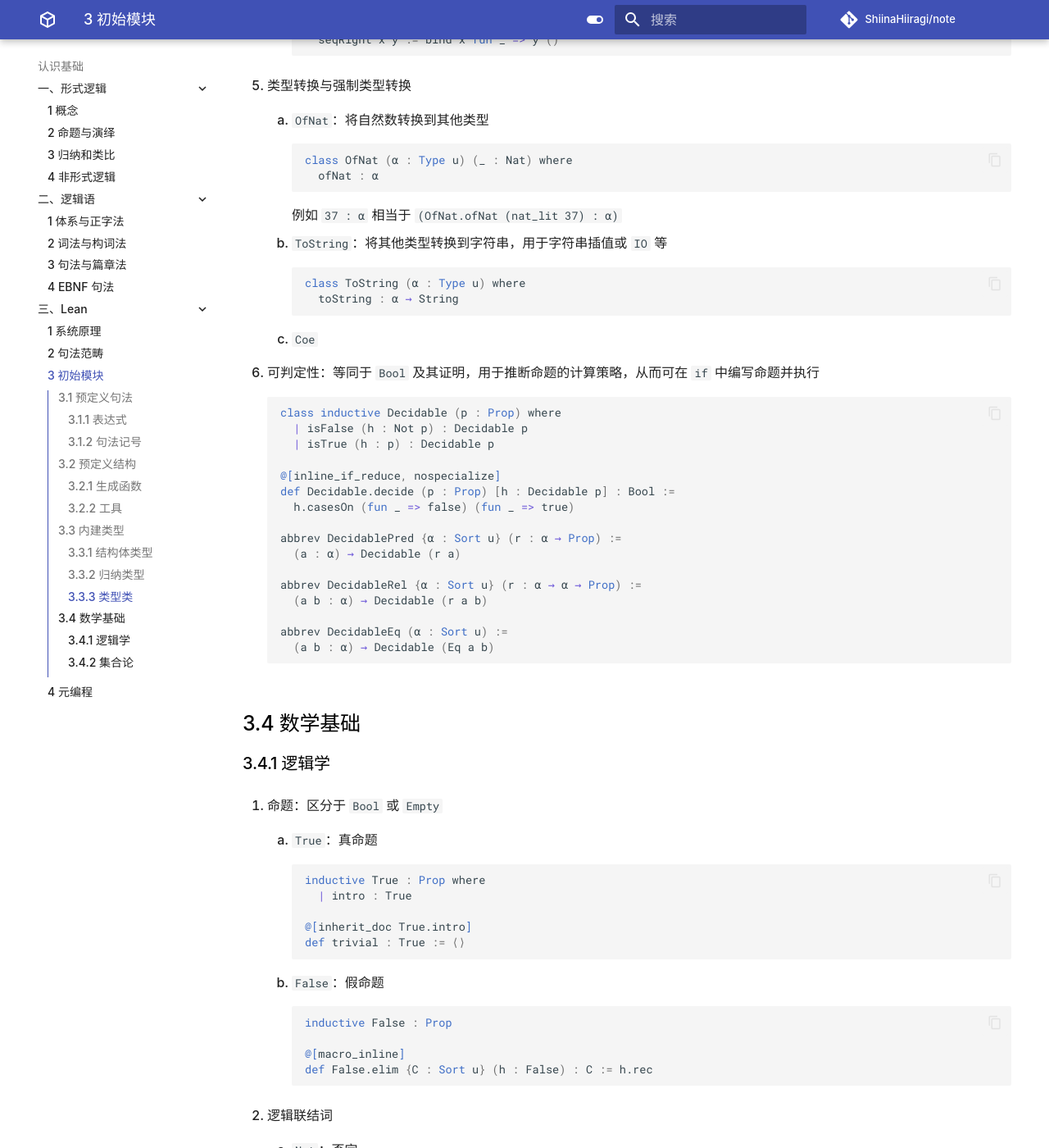
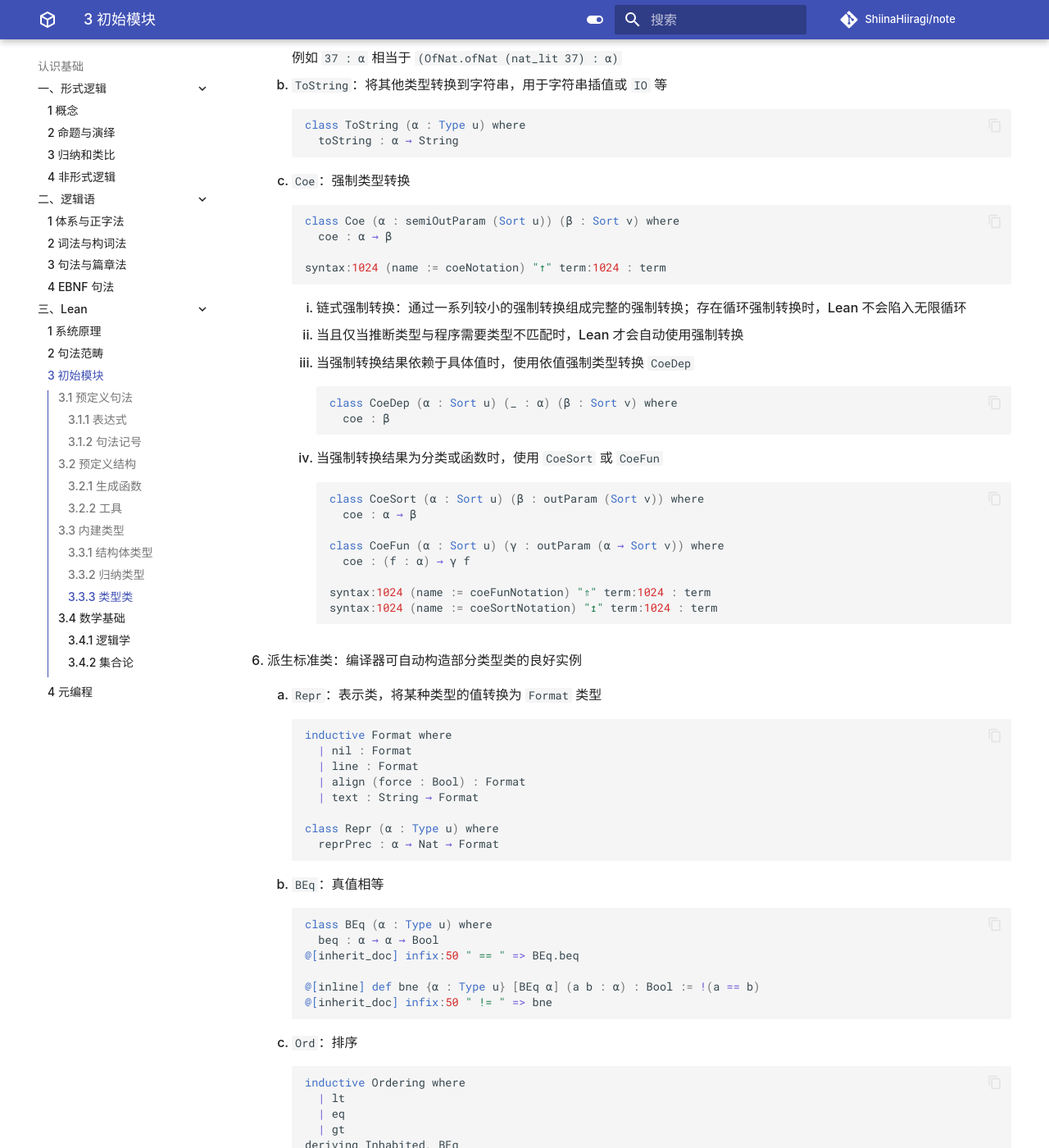
Before and after one commit to ShiinaHiiragi/note, an MkDocs documentation site: the page built from docs/cogn/lean/init.md, in a window 1280 px wide and 1400 px high, scrolled down 11596 px. Shown: the whole window at 82% size. Built offline with MkDocs 1.6.1 and Material for MkDocs 9.7.7, drawn with Linux system fonts in a browser that asks for light colours; comment, search, counter and statistics services are not loaded; some of the changed text lies outside the part shown.

Commit message:
add type classes

````diff
--- a/docs/cogn/lean/init.md
+++ b/docs/cogn/lean/init.md
@@ -520,17 +520,6 @@
         @[inherit_doc] infix:50 " > "  => GT.gt
         ```
 
-    5. `BEq`：真值相等
-
-        ```lean
-        class BEq (α : Type u) where
-          beq : α → α → Bool
-        @[inherit_doc] infix:50 " == " => BEq.beq
-
-        @[inline] def bne {α : Type u} [BEq α] (a b : α) : Bool := !(a == b)
-        @[inherit_doc] infix:50 " != " => bne
-        ```
-
 4. 函子与单子
     1. 通用类型类
 
@@ -591,7 +580,7 @@
         ```
 
 5. 类型转换与强制类型转换
-    1. `OfNat`：将自然数转换到其他类型
+    1. `OfNat`：将自然数字面值转换到其他类型
 
         ```lean
         class OfNat (α : Type u) (_ : Nat) where
@@ -607,9 +596,90 @@
           toString : α → String
         ```
 
-    3. `Coe`
+    3. `Coe`：强制类型转换
 
-6. 可判定性：等同于 `Bool` 及其证明，用于推断命题的计算策略，从而可在 `if` 中编写命题并执行
+        ```lean
+        class Coe (α : semiOutParam (Sort u)) (β : Sort v) where
+          coe : α → β
+
+        syntax:1024 (name := coeNotation) "↑" term:1024 : term
+        ```
+
+        1. 链式强制转换：通过一系列较小的强制转换组成完整的强制转换；存在循环强制转换时，Lean 不会陷入无限循环
+        2. 当且仅当推断类型与程序需要类型不匹配时，Lean 才会自动使用强制转换
+        3. 当强制转换结果依赖于具体值时，使用依值强制类型转换 `CoeDep`
+
+            ```lean
+            class CoeDep (α : Sort u) (_ : α) (β : Sort v) where
+              coe : β
+            ```
+
+        4. 当强制转换结果为分类或函数时，使用 `CoeSort` 或 `CoeFun`
+
+            ```lean
+            class CoeSort (α : Sort u) (β : outParam (Sort v)) where
+              coe : α → β
+
+            class CoeFun (α : Sort u) (γ : outParam (α → Sort v)) where
+              coe : (f : α) → γ f
+
+            syntax:1024 (name := coeFunNotation) "⇑" term:1024 : term
+            syntax:1024 (name := coeSortNotation) "↥" term:1024 : term
+            ```
+
+6. 派生标准类：编译器可自动构造部分类型类的良好实例
+    1. `Repr`：表示类，将某种类型的值转换为 `Format` 类型
+
+        ```lean
+        inductive Format where
+          | nil : Format
+          | line : Format
+          | align (force : Bool) : Format
+          | text : String → Format
+
+        class Repr (α : Type u) where
+          reprPrec : α → Nat → Format
+        ```
+
+    2. `BEq`：真值相等
+
+        ```lean
+        class BEq (α : Type u) where
+          beq : α → α → Bool
+        @[inherit_doc] infix:50 " == " => BEq.beq
+
+        @[inline] def bne {α : Type u} [BEq α] (a b : α) : Bool := !(a == b)
+        @[inherit_doc] infix:50 " != " => bne
+        ```
+
+    3. `Ord`：排序
+
+        ```lean
+        inductive Ordering where
+          | lt
+          | eq
+          | gt
+        deriving Inhabited, BEq
+
+        class Ord (α : Type u) where
+          compare : α → α → Ordering
+        ```
+
+    4. `Hashable`：散列值
+
+        ```lean
+        class Hashable (α : Sort u) where
+          hash : α → UInt64
+        ```
+
+    5. `Inhabited`：默认值，通常在超出值域时调用
+
+        ```lean
+        class Inhabited (α : Sort u) where
+          default : α
+        ```
+
+7. `Deciable`：可判定性，等同于 `Bool` 及其证明，用于推断命题的计算策略，从而可在 `if` 中编写命题并执行
 
     ```lean
     class inductive Decidable (p : Prop) where
````
Also changed, not shown: docs/cogn/lean/cat.md (+11 -0 lines).
